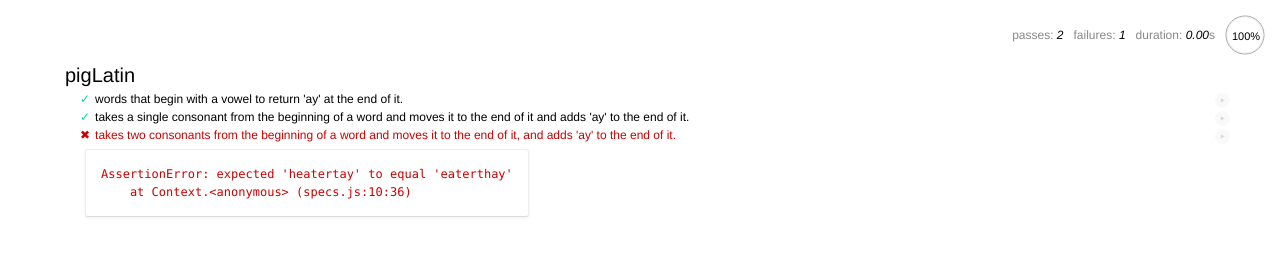
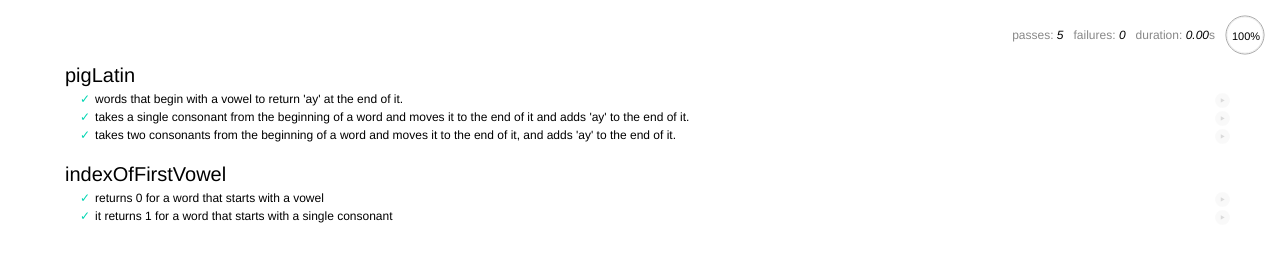
Before and after one commit to timmi89/pigLatin, a plain HTML site: page specs/spec-runner.html in a window 1280 px wide. Drawn offline with Linux system fonts and the light colour scheme.

Commit message:
pass specs and return correctly

```diff
--- a/js/scripts.js
+++ b/js/scripts.js
@@ -1,7 +1,29 @@
-var pigLatin = function(word) {
-  if (word[0] === 'a' || word[0] === 'e' || word['i'] || word === 'o' || word === 'u' ) {
-    return word + 'ay';
-  } else {
-    return word.slice(1) + word[0] + 'ay';
+// var pigLatin = function(word) {
+//   if (word[0] === 'a' || word[0] === 'e' || word['i'] || word === 'o' || word === 'u' ) {
+//     return word + 'ay';
+//   } else {
+//     return word.slice(1) + word[0] + 'ay';
+//   }
+// };
+
+
+var pigLatin = function(englishWord) {
+  var splitAt = indexOfFirstVowel(englishWord);
+  return englishWord.slice(splitAt) + englishWord.slice(0, splitAt)  + 'ay';
+};
+
+var indexOfFirstVowel = function(word) {
+  var index = -1;
+  var vowels = ['a', 'e', 'i', 'o', 'u'];
+  var letters = word.split("");
+
+  for (var i = 0; i < letters.length; i++){
+    // var letter= letters[i];
+    for (var j=0; j < vowels.length; j++) {
+      // var vowel = vowels[i];
+      if (letters[i] === vowels[j]) {
+        return i;
+      }
+    }
   }
 };
--- a/specs/specs.js
+++ b/specs/specs.js
@@ -9,14 +9,14 @@ describe('pigLatin', function() {
   it("takes two consonants from the beginning of a word and moves it to the end of it, and adds 'ay' to the end of it.", function() {
     expect(pigLatin("theater")).to.equal("eaterthay");
   });
-
-
 });
 
+describe("indexOfFirstVowel", function(){
+  it("returns 0 for a word that starts with a vowel", function(){
+    expect(indexOfFirstVowel("apple")).to.equal(0);
+  });
 
-
-// describe('leapYear', function() {
-//   it("is false for a year that is not divisible by 4, 100, or 400", function() {
-//     expect(leapYear(1993)).to.equal(false);
-//   });
-// });
+  it("it returns 1 for a word that starts with a single consonant", function (){
+    expect(indexOfFirstVowel("bob")).to.equal(1);
+    });
+});
```
Also changed, not shown: index.html (+3 -1 lines).
